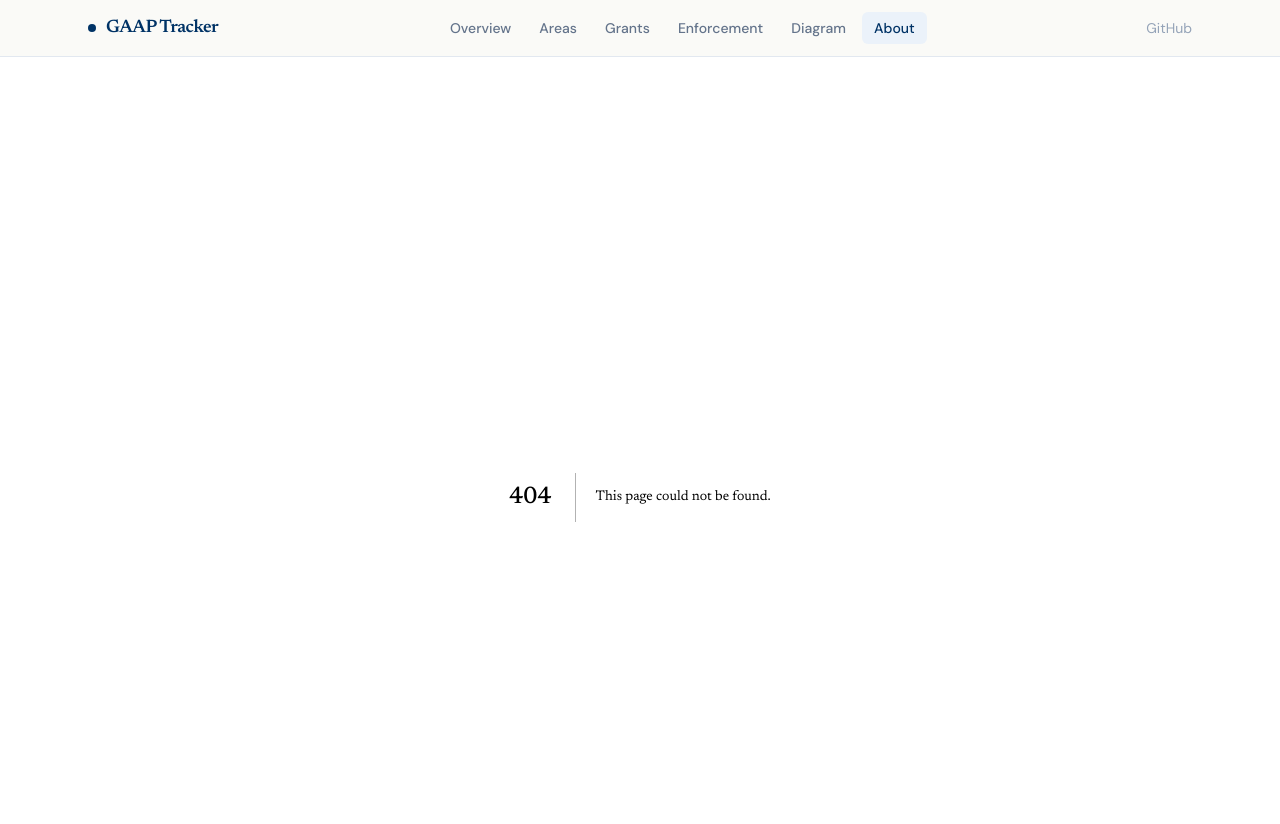
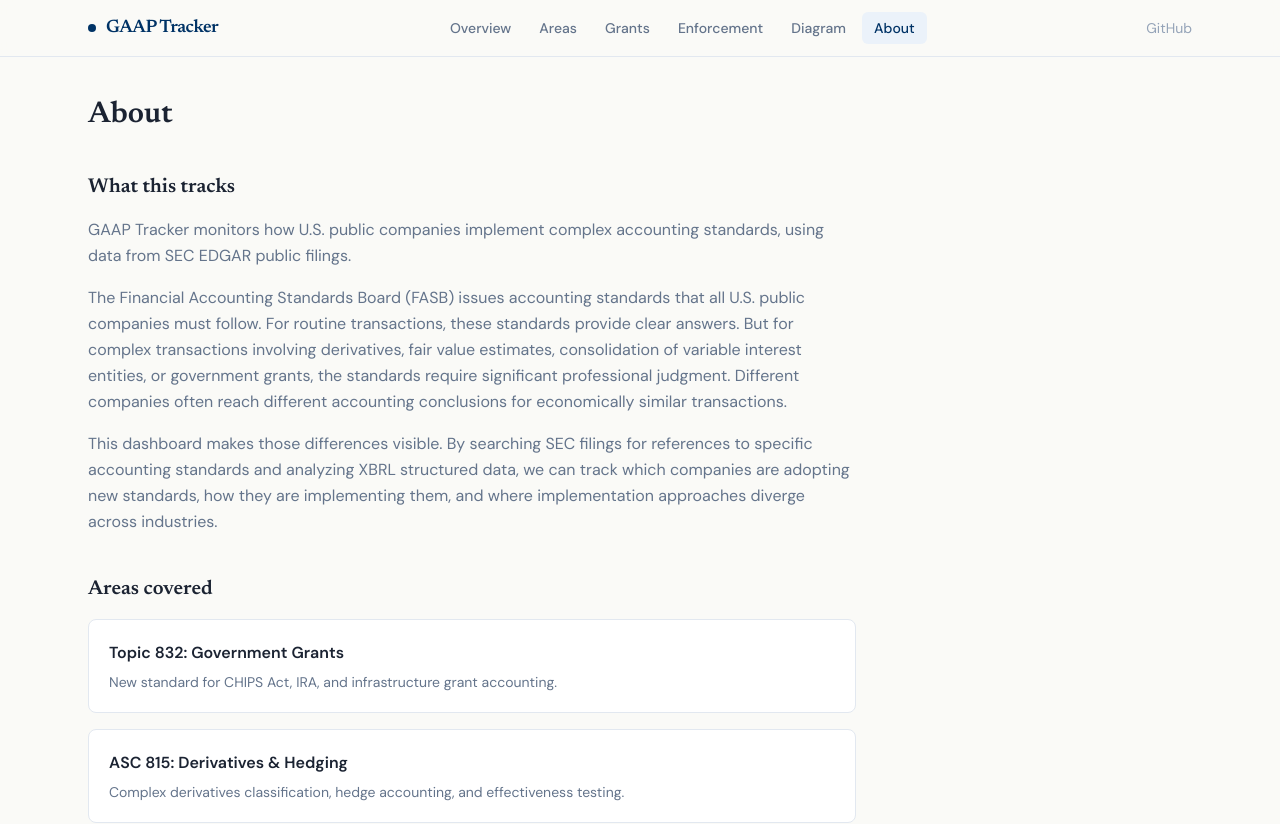
Before and after one commit to zgu-usgaap-fr/GAAP-Implementation-Toolkit, a Next.js app: page /about in a window 1280 px wide. Before the commit this address had no page. Shown: the top 824 px of the page. Built offline with nearby package versions, Linux system fonts and the light colour scheme.

Commit message:
Add about page to Next.js app

```diff
--- /dev/null
+++ b/src/app/about/page.tsx
@@ -0,0 +1,154 @@
+import Link from "next/link";
+import { getAllAreas } from "@/lib/areas/registry";
+
+export const metadata = { title: "About | GAAP Tracker" };
+
+export default function AboutPage() {
+  const areas = getAllAreas();
+
+  return (
+    <div className="max-w-3xl space-y-10">
+      <h1 className="text-3xl font-display font-semibold">About</h1>
+
+      <section className="space-y-4 text-ink-muted leading-relaxed">
+        <h2 className="text-xl font-display font-semibold text-ink">
+          What this tracks
+        </h2>
+        <p>
+          GAAP Tracker monitors how U.S. public companies implement complex
+          accounting standards, using data from SEC EDGAR public filings.
+        </p>
+        <p>
+          The Financial Accounting Standards Board (FASB) issues accounting
+          standards that all U.S. public companies must follow. For routine
+          transactions, these standards provide clear answers. But for complex
+          transactions involving derivatives, fair value estimates,
+          consolidation of variable interest entities, or government grants,
+          the standards require significant professional judgment. Different
+          companies often reach different accounting conclusions for
+          economically similar transactions.
+        </p>
+        <p>
+          This dashboard makes those differences visible. By searching SEC
+          filings for references to specific accounting standards and analyzing
+          XBRL structured data, we can track which companies are adopting new
+          standards, how they are implementing them, and where implementation
+          approaches diverge across industries.
+        </p>
+      </section>
+
+      <section className="space-y-4 text-ink-muted leading-relaxed">
+        <h2 className="text-xl font-display font-semibold text-ink">
+          Areas covered
+        </h2>
+        <div className="grid gap-4">
+          {areas.map((area) => (
+            <Link
+              key={area.slug}
+              href={`/areas/${area.slug}`}
+              className="block hover:opacity-80 transition-opacity"
+            >
+              <div className="bg-surface border border-rule rounded-lg p-5">
+                <p className="font-semibold text-ink font-body">
+                  {area.name}
+                </p>
+                <p className="mt-1.5 text-sm">
+                  {area.description}
+                </p>
+              </div>
+            </Link>
+          ))}
+        </div>
+      </section>
+
+      <section className="space-y-4 text-ink-muted leading-relaxed">
+        <h2 className="text-xl font-display font-semibold text-ink">
+          Data sources
+        </h2>
+        <p>
+          All data comes from free, publicly available SEC EDGAR APIs. No paid
+          data sources are used. No API key is required.
+        </p>
+        <div className="bg-gray-50 border border-rule rounded-lg p-5 text-sm space-y-3">
+          <div>
+            <p className="font-semibold text-ink font-body">
+              EFTS (Full-Text Search)
+            </p>
+            <p>
+              Searches the full text of all SEC filings. We use exact-phrase
+              queries (e.g., &quot;ASU 2025-10&quot;) to find filings that
+              reference specific accounting standards. Returns filing metadata
+              including company name, CIK, filing date, and form type.
+            </p>
+          </div>
+          <div>
+            <p className="font-semibold text-ink font-body">
+              XBRL Frames API
+            </p>
+            <p>
+              Provides structured financial data tagged with XBRL (eXtensible
+              Business Reporting Language) across all SEC filers. We use this
+              to extract specific data points, such as the dollar value of
+              derivative assets reported by each company.
+            </p>
+          </div>
+          <div>
+            <p className="font-semibold text-ink font-body">
+              Company Facts API
+            </p>
+            <p>
+              Returns all XBRL-tagged financial facts for a single company
+              across all of its historical filings, enabling company-level
+              trend analysis.
+            </p>
+          </div>
+        </div>
+        <p className="text-sm">
+          Filing data refreshes every 6 hours via Next.js ISR caching. XBRL
+          data updates quarterly as companies file new reports.
+        </p>
+      </section>
+
+      <section className="space-y-4 text-ink-muted leading-relaxed">
+        <h2 className="text-xl font-display font-semibold text-ink">
+          Methodology
+        </h2>
+        <p>
+          Filings are identified by searching EFTS for exact phrases matching
+          accounting standard references (e.g., &quot;ASU 2025-10&quot;,
+          &quot;ASC 815&quot;). Results are deduplicated by accession number
+          when multiple search terms match the same filing.
+        </p>
+        <p>
+          XBRL data is retrieved via the Frames API, which returns one
+          financial data tag across all filers for a given reporting period.
+          We use the &quot;DerivativeAssets&quot; tag to identify companies
+          with derivative positions and the fair value hierarchy tags to
+          analyze Level 3 asset concentrations.
+        </p>
+        <p>
+          Restatements are identified by searching for the word
+          &quot;restatement&quot; in amended filings (10-K/A and 10-Q/A).
+          This is a broad filter that captures formal restatements as well
+          as references to restatement risk or policy.
+        </p>
+      </section>
+
+      <section className="space-y-3">
+        <h2 className="text-xl font-display font-semibold text-ink">
+          Open source
+        </h2>
+        <p className="text-ink-muted">
+          This project is open source under the MIT License.{" "}
+          <a
+            href="https://github.com/placeholder/gaap-tracker"
+            className="text-navy underline underline-offset-2 hover:text-navy-hover"
+          >
+            View on GitHub
+          </a>
+          . Contributions welcome.
+        </p>
+      </section>
+    </div>
+  );
+}
```
